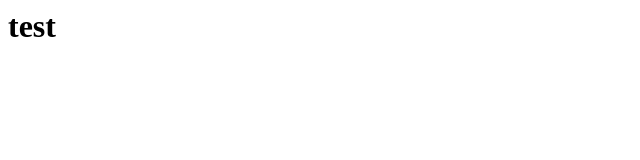
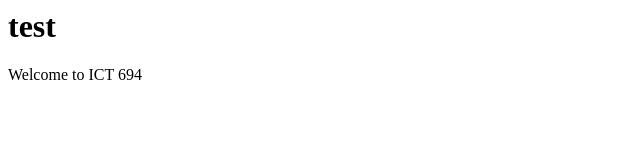
Before and after one commit to Wet-9/new_project, a plain HTML site: page index.html in a window 1280 px wide. Shown: the whole page, without its empty margins (0-640 px from the left). Drawn offline with Linux system fonts and the light colour scheme.

Commit message:
Created a paragraph

```diff
--- a/index.html
+++ b/index.html
@@ -1 +1,3 @@
 <h1>test</h1>
+
+<p>Welcome to ICT 694</p>
```
